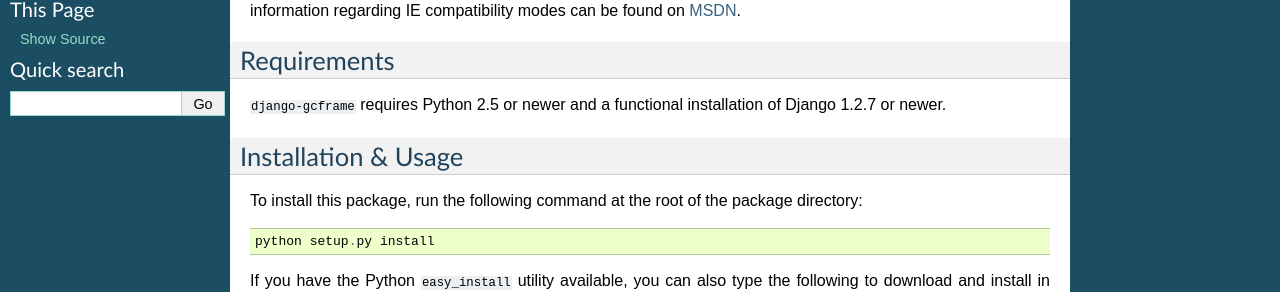
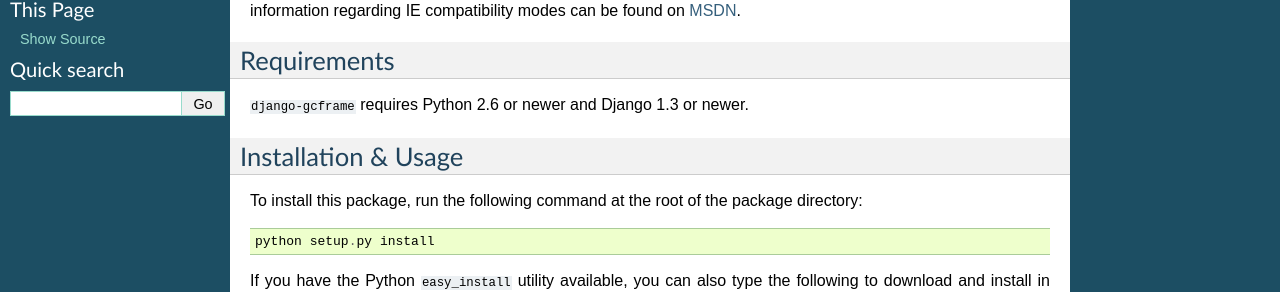
Before and after one commit to benspaulding/django-gcframe, a Sphinx documentation site: the page built from docs/getting_started.rst, in a window 1280 px wide. Shown: the part 385-677 px from the top of the page. Built offline with Sphinx 7.4.7, drawn with Linux system fonts in a browser that asks for light colours.

Commit message:
Drop support for Django 1.2, Python 2.5.

```diff
--- a/README.rst
+++ b/README.rst
@@ -16,6 +16,8 @@ conditionally activates Google Chrome Frame when installed on Microsoft
 Internet Explorer, and conditionally enables a compatibility mode when GCF is
 not activated.
 
+This package requires Python 2.6 or newer and Django 1.3 or later.
+
 Refer to the documentation_ for further information.
 
 .. _documentation: http://readthedocs.org/docs/django-gcframe/
--- a/docs/getting_started.rst
+++ b/docs/getting_started.rst
@@ -32,8 +32,7 @@ compatibility modes can be found on MSDN_.
 Requirements
 ------------
 
-``django-gcframe`` requires Python 2.5 or newer and a functional installation
-of Django 1.2.7 or newer.
+``django-gcframe`` requires Python 2.6 or newer and Django 1.3 or newer.
 
 
 Installation & Usage
--- a/setup.py
+++ b/setup.py
@@ -42,6 +42,7 @@ setup(
         'License :: OSI Approved :: BSD License',
         'Operating System :: OS Independent',
         'Programming Language :: Python',
+        'Programming Language :: Python :: 3',
         'Topic :: Internet :: WWW/HTTP :: Browsers',
         'Topic :: Internet :: WWW/HTTP :: Site Management',
     ],
```
Also changed, not shown: .travis.yml, 3 other files.
